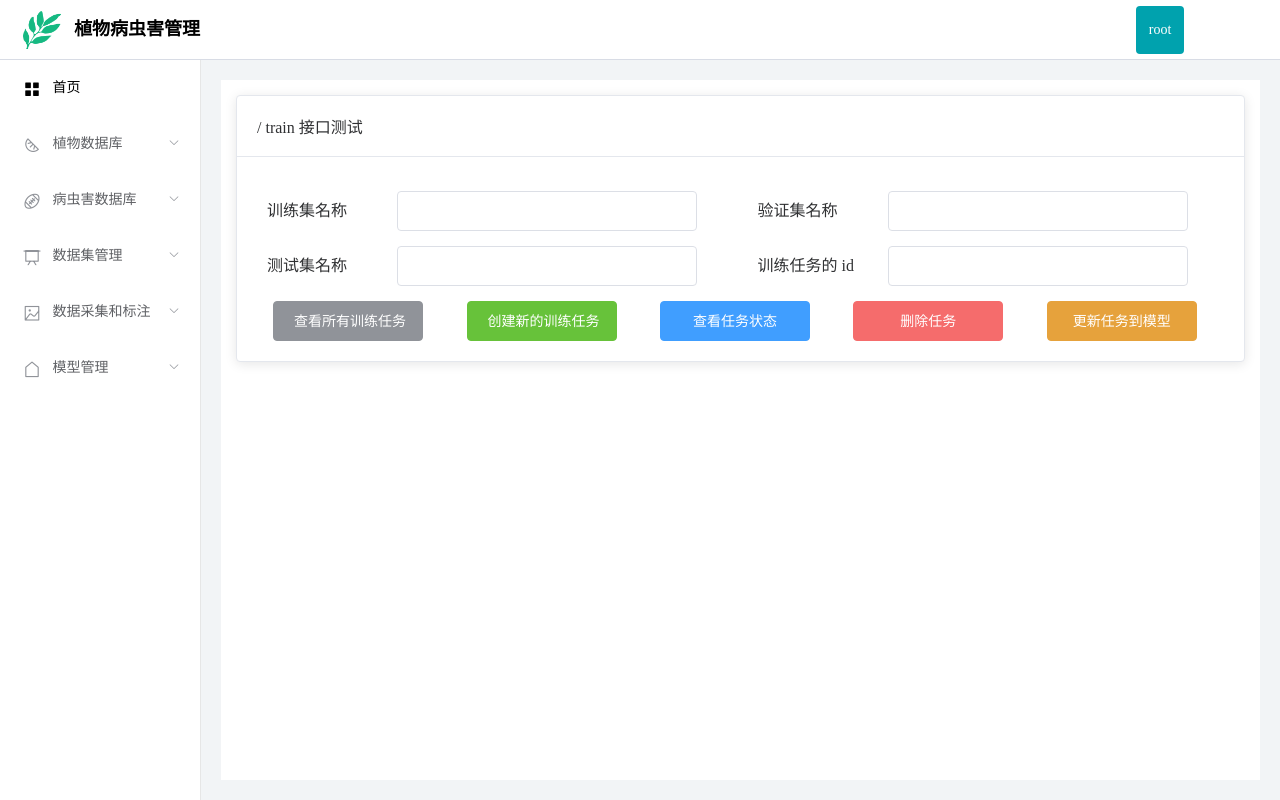
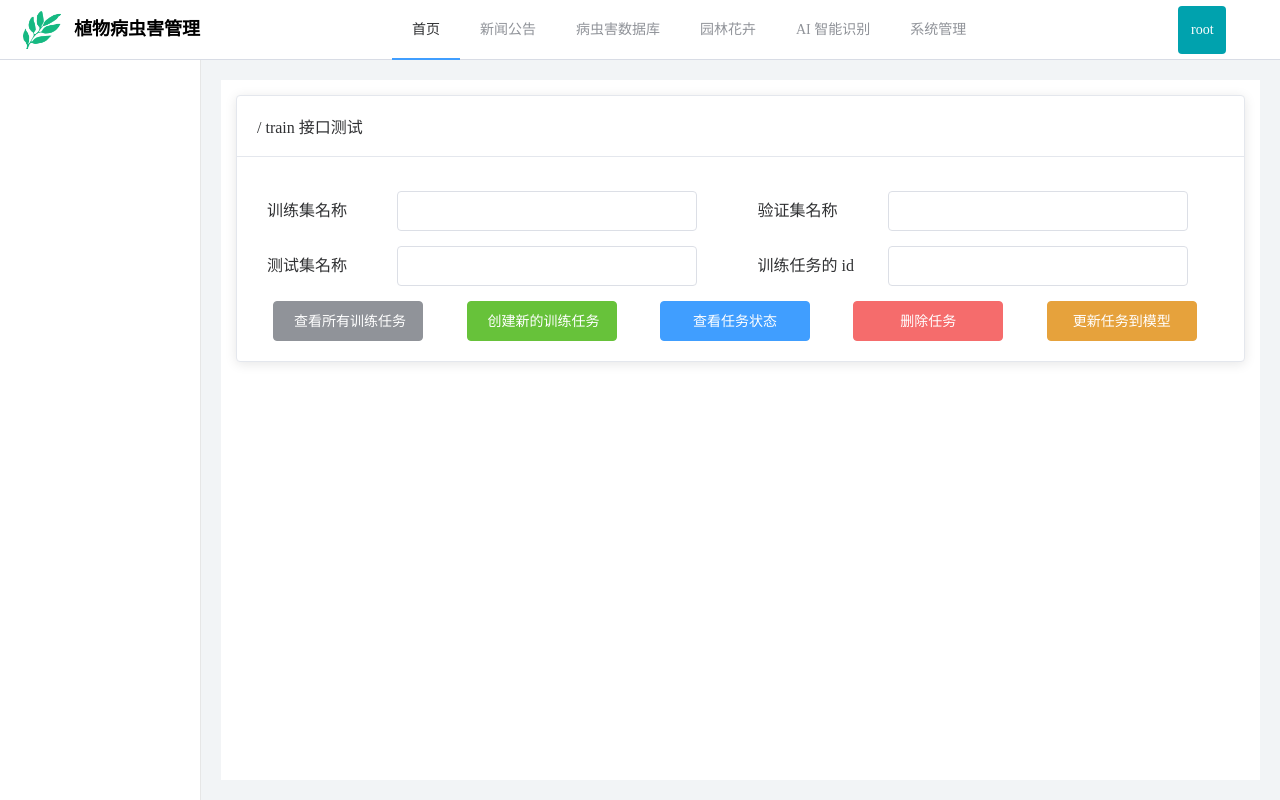
Before and after one commit to ZSC-plant-disease-and-pest/management-platform, a Vue app: page /admin/test in a window 1280 px wide. Built offline with nearby package versions, Linux system fonts and the light colour scheme.

Commit message:
feat: 1.add menu to LayoutHeader 2.connect the menu inside the LayoutHeader with the LayoutAside

```diff
--- a/src/layout/components/LayoutAside.vue
+++ b/src/layout/components/LayoutAside.vue
@@ -6,17 +6,8 @@
     text-color="#606266"
     active-text-color="#000"
   >
-    <el-menu-item
-      index="home"
-      @click="changeRouter('home')"
-    >
-      <i class="el-icon-menu"></i>
-      <template #title>
-        首页
-      </template>
-    </el-menu-item>
     <el-submenu
-      v-for="item in menuList"
+      v-for="item in asideList"
       :key="item.name"
       :index="item.name"
     >
@@ -41,90 +32,20 @@ import { defineComponent } from 'vue';
 import { useRouter } from 'vue-router';
 
 export default defineComponent({
-  setup () {
+  props: {
+    asideList: {
+      type: Array,
+      default: () => {
+        return [];
+      }
+    }
+  },
+  setup (props) {
     const router = useRouter();
-    const menuList: any[] = [
-      {
-        name: 'plant-database',
-        icon: 'el-icon-watermelon',
-        label: '植物数据库',
-        list: [
-          {
-            name: 'classificationManagement',
-            label: '植物分类管理'
-          },
-          {
-            name: 'plantsData',
-            label: '植物资料'
-          }
-        ]
-      },
-      {
-        name: 'pest-database',
-        icon: 'el-icon-soccer',
-        label: '病虫害数据库',
-        list: [
-          {
-            name: 'diseaseManagement',
-            label: '病害管理'
-          },
-          {
-            name: 'pestManagement',
-            label: '虫害管理'
-          },
-          {
-            name: 'protectiveMeasures',
-            label: '病虫害防护措施'
-          }
-        ]
-      },
-      {
-        name: 'data-set-management',
-        icon: 'el-icon-data-board',
-        label: '数据集管理',
-        list: [
-          {
-            name: 'dataSetInfo',
-            label: '数据集信息管理'
-          },
-          {
-            name: 'labelSet',
-            label: '标签集管理'
-          }
-        ]
-      },
-      {
-        name: 'data-collect-tagging',
-        icon: 'el-icon-picture-outline',
-        label: '数据采集和标注',
-        list: [
-          {
-            name: 'pictureManagement',
-            label: '图片管理'
-          },
-          {
-            name: 'pictureTagging',
-            label: '图片标注'
-          }
-        ]
-      },
-      {
-        name: 'model-management',
-        icon: 'el-icon-house',
-        label: '模型管理',
-        list: [
-          {
-            name: 'versionManagement',
-            label: '版本管理'
-          }
-        ]
-      }
-    ];
     const changeRouter = (name: string) => {
       router.push(`/admin/${name}`);
     };
     return {
-      menuList,
       changeRouter
     };
   }
--- a/src/layout/components/LayoutHeader.vue
+++ b/src/layout/components/LayoutHeader.vue
@@ -6,6 +6,31 @@
         植物病虫害管理
       </span>
     </div>
+    <el-menu
+      class="menu"
+      mode="horizontal"
+      default-active="home"
+      @select="menuSelect"
+    >
+      <el-menu-item index="home">
+        首页
+      </el-menu-item>
+      <el-menu-item index="new">
+        新闻公告
+      </el-menu-item>
+      <el-menu-item index="diseases">
+        病虫害数据库
+      </el-menu-item>
+      <el-menu-item index="gardens">
+        园林花卉
+      </el-menu-item>
+      <el-menu-item index="recognition">
+        AI 智能识别
+      </el-menu-item>
+      <el-menu-item index="system">
+        系统管理
+      </el-menu-item>
+    </el-menu>
     <div class="dropdown">
       <el-dropdown>
         <el-avatar
@@ -36,7 +61,8 @@ import { ElMessage } from 'element-plus';
 import { useRouter } from 'vue-router';
 
 export default defineComponent({
-  setup () {
+  emits: ['menuSelect'],
+  setup (props, { emit }) {
     const router = useRouter();
     const logout = () => {
       console.log('logout');
@@ -47,9 +73,142 @@ export default defineComponent({
       const colorArr = ['#f56a00', '#7265e6', '#ffbf00', '#00a2ae'];
       return colorArr[Math.floor(Math.random() * 4)];
     });
+    let asideList: any[] = [];
+    const menuSelect = (params: any) => {
+      if (params === 'home') {
+        // 跳转到首页，隐藏 aside
+      } else if (params === 'new') {
+        asideList = [
+          {
+            name: 'new',
+            icon: 'el-icon-watermelon',
+            label: '新闻公告',
+            list: [
+              {
+                name: 'newManagement',
+                label: '新闻管理'
+              }
+            ]
+          }
+        ];
+      } else if (params === 'diseases') {
+        asideList = [
+          {
+            name: 'disease',
+            icon: 'el-icon-watermelon',
+            label: '病害数据库',
+            list: [
+              {
+                name: 'diseaseManagement',
+                label: '植物病害管理'
+              }
+            ]
+          },
+          {
+            name: 'pest',
+            icon: 'el-icon-watermelon',
+            label: '虫害数据库',
+            list: [
+              {
+                name: 'pestManagement',
+                label: '植物虫害管理'
+              }
+            ]
+          }
+        ];
+      } else if (params === 'gardens') {
+        asideList = [
+          {
+            name: 'plants',
+            icon: 'el-icon-watermelon',
+            label: '植物数据集',
+            list: [
+              {
+                name: 'plantsManagement',
+                label: '植物管理'
+              },
+              {
+                name: 'familyManagement',
+                label: '科属管理'
+              }
+            ]
+          },
+          {
+            name: 'gardens',
+            icon: 'el-icon-watermelon',
+            label: '园林植物护养',
+            list: [
+              {
+                name: 'videoManagement',
+                label: '盆景养护视频'
+              }
+            ]
+          }
+        ];
+      } else if (params === 'recognition') {
+        asideList = [
+          {
+            name: 'images',
+            icon: 'el-icon-watermelon',
+            label: 'AI 图像数据集',
+            list: [
+              {
+                name: 'diseaseImageManagement',
+                label: '病害图像数据集管理'
+              },
+              {
+                name: 'pestImageManagement',
+                label: '虫害图像数据集管理'
+              },
+              {
+                name: 'plantsImageManagement',
+                label: '植物图像数据集管理'
+              }
+            ]
+          },
+          {
+            name: 'dataset',
+            icon: 'el-icon-watermelon',
+            label: '数据集标注',
+            list: [
+              {
+                name: 'imagesTaggingManagement',
+                label: '图片标注管理'
+              }
+            ]
+          },
+          {
+            name: 'model',
+            icon: 'el-icon-watermelon',
+            label: '机器学习模型训练',
+            list: [
+              {
+                name: 'trainingModelManagement',
+                label: '训练模型管理'
+              }
+            ]
+          },
+          {
+            name: 'config',
+            icon: 'el-icon-watermelon',
+            label: 'AI 系统配置',
+            list: [
+              {
+                name: 'trainingParamManagement',
+                label: '训练参数配置'
+              }
+            ]
+          }
+        ];
+      } else if (params === 'system') {
+        // 空
+      }
+      emit('menuSelect', asideList);
+    };
     return {
       logout,
-      avatarColor
+      avatarColor,
+      menuSelect
     };
   }
 });
@@ -59,7 +218,6 @@ export default defineComponent({
 .header {
   height: 59px;
   display: flex;
-  flex-direction: row-reverse;
   border-bottom: 1px solid #d8dce5;
 
   .logo {
@@ -67,7 +225,6 @@ export default defineComponent({
     width: 200px;
     height: 59px;
     display: flex;
-    position: fixed;
     line-height: 59px;
     justify-content: space-between;
 
@@ -85,9 +242,15 @@ export default defineComponent({
     }
   }
 
+  .menu {
+    position: relative;
+    left: 15%;
+    border: 0px;
+  }
+
   .dropdown {
     top: 6px;
-    right: 96px;
+    left: 30%;
     position: relative;
   }
 }
--- a/src/layout/index.vue
+++ b/src/layout/index.vue
@@ -1,11 +1,11 @@
 <template>
   <el-container>
     <el-header style="padding: 0px">
-      <LayoutHeadedr />
+      <LayoutHeadedr @menuSelect="menuSelect" />
     </el-header>
     <el-container style="height: calc(100vh - 60px)">
       <el-aside style="width: 201px">
-        <LayoutAsider />
+        <LayoutAsider :asideList="asideList" />
       </el-aside>
       <el-main style="backgroundColor: #f2f4f6">
         <LayoutMain />
@@ -15,7 +15,7 @@
 </template>
 
 <script lang="ts">
-import { defineComponent } from 'vue';
+import { defineComponent, reactive, toRefs } from 'vue';
 import LayoutHeadedr from '@/layout/components/LayoutHeader.vue';
 import LayoutAsider from '@/layout/components/LayoutAside.vue';
 import LayoutMain from '@/layout/components/LayoutMain.vue';
@@ -24,6 +24,18 @@ export default defineComponent({
     LayoutHeadedr,
     LayoutAsider,
     LayoutMain
+  },
+  setup () {
+    const state = reactive({
+      asideList: [] as Array<any>
+    });
+    const menuSelect = (params: any) => {
+      state.asideList = params;
+    };
+    return {
+      ...toRefs(state),
+      menuSelect
+    }
   }
 });
 </script>
```
Lines whose indentation alone changed are shown as unchanged.
